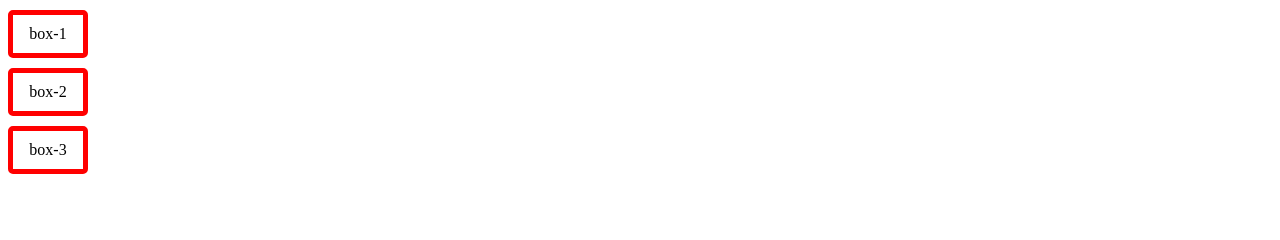
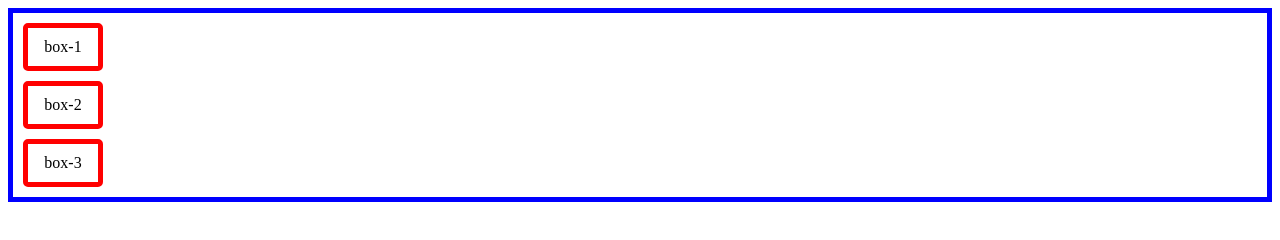
Before and after one commit to AlaminIsla/lab322-repo, a plain HTML site: page index.html in a window 1280 px wide. Drawn offline with Linux system fonts and the light colour scheme.

Commit message:
update index.html

```diff
--- a/index.html
+++ b/index.html
@@ -5,6 +5,9 @@
     <meta name="viewport" content="width=device-width, initial-scale=1.0">
     <title>Testing</title>
     <style>
+        body{
+            border: 5px solid blue;
+        }
         .box{
             display: flex;
             flex-direction: column;
@@ -13,7 +16,7 @@
             border: 5px solid red;
             border-radius: 5px;
             padding: 10px;
-            margin-top: 10px;
+            margin: 10px;
             width: 50px;
         }
     </style>
```
